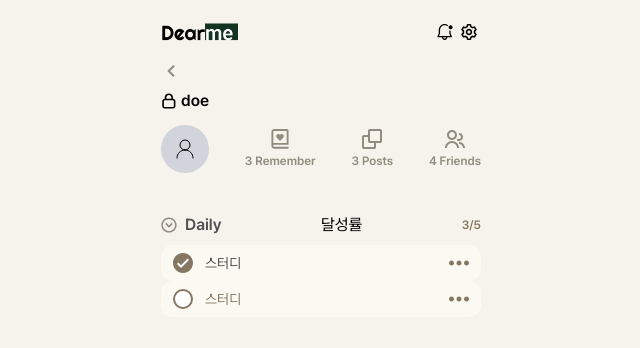
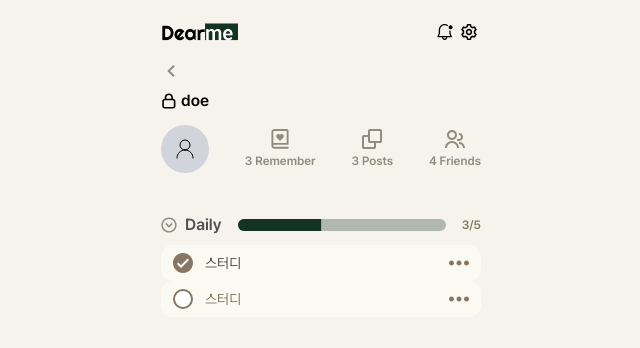
Before and after one commit to tedhun21/dearme, a Next.js app: page /me in a window 1280 px wide. Shown: the top 348 px of the page, without its empty margins (319-959 px from the left). Built offline with nearby package versions, Linux system fonts and the light colour scheme.

Commit message:
Feat: progress bar (#17)

```diff
--- a/app/me/page.tsx
+++ b/app/me/page.tsx
@@ -9,6 +9,8 @@ import CheckActiveIcon from "@/public/me/CheckActiveIcon";
 import ThreeDots from "@/public/me/ThreeDots";
 import CheckInactiveIcon from "@/public/me/CheckInactiveIcon";
 import LockIcon from "@/public/me/LockIcon";
+import { LinearProgress, Stack } from "@mui/material";
+import { useState } from "react";
 
 export default function Me() {
   return (
@@ -49,7 +51,20 @@ export default function Me() {
                 Daily
               </span>
             </div>
-            <div>달성률</div>
+
+            <LinearProgress
+              sx={{
+                height: "12px",
+                borderRadius: "12px",
+                width: "100%",
+                color: "#143422",
+                mx: 2,
+              }}
+              variant="determinate"
+              value={(2 / 5) * 100}
+              color="inherit"
+            />
+
             <span className="text-xs font-semibold text-default-600">3/5</span>
           </div>
           <div>
--- a/package.json
+++ b/package.json
@@ -9,6 +9,9 @@
     "lint": "next lint"
   },
   "dependencies": {
+    "@emotion/react": "11.11.1",
+    "@emotion/styled": "11.11.0",
+    "@mui/material": "5.14.20",
     "next": "14.0.4",
     "react": "^18",
     "react-dom": "^18"
```
Also changed, not shown: 1 other file (tests, documents, lock files or other folders).
